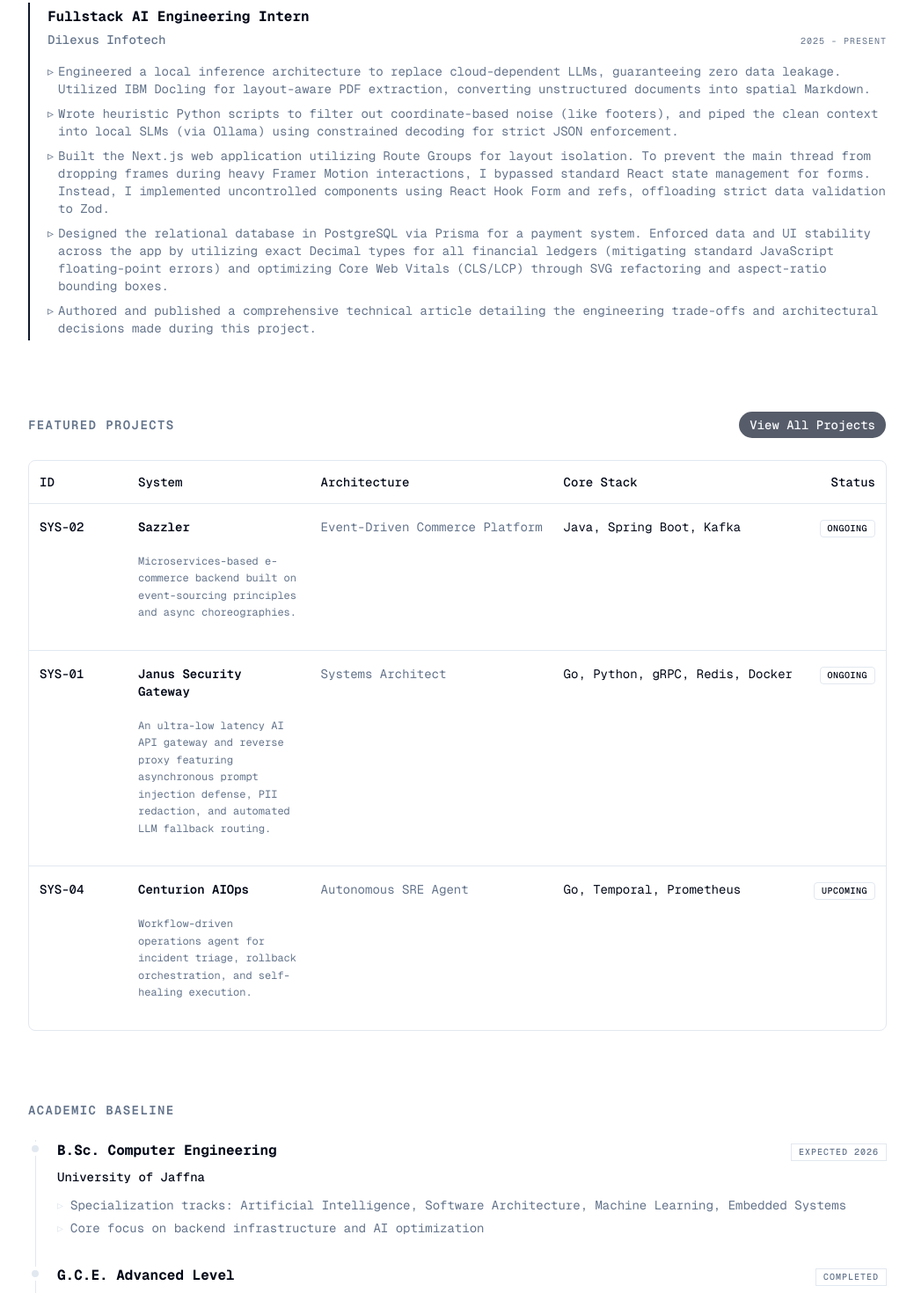
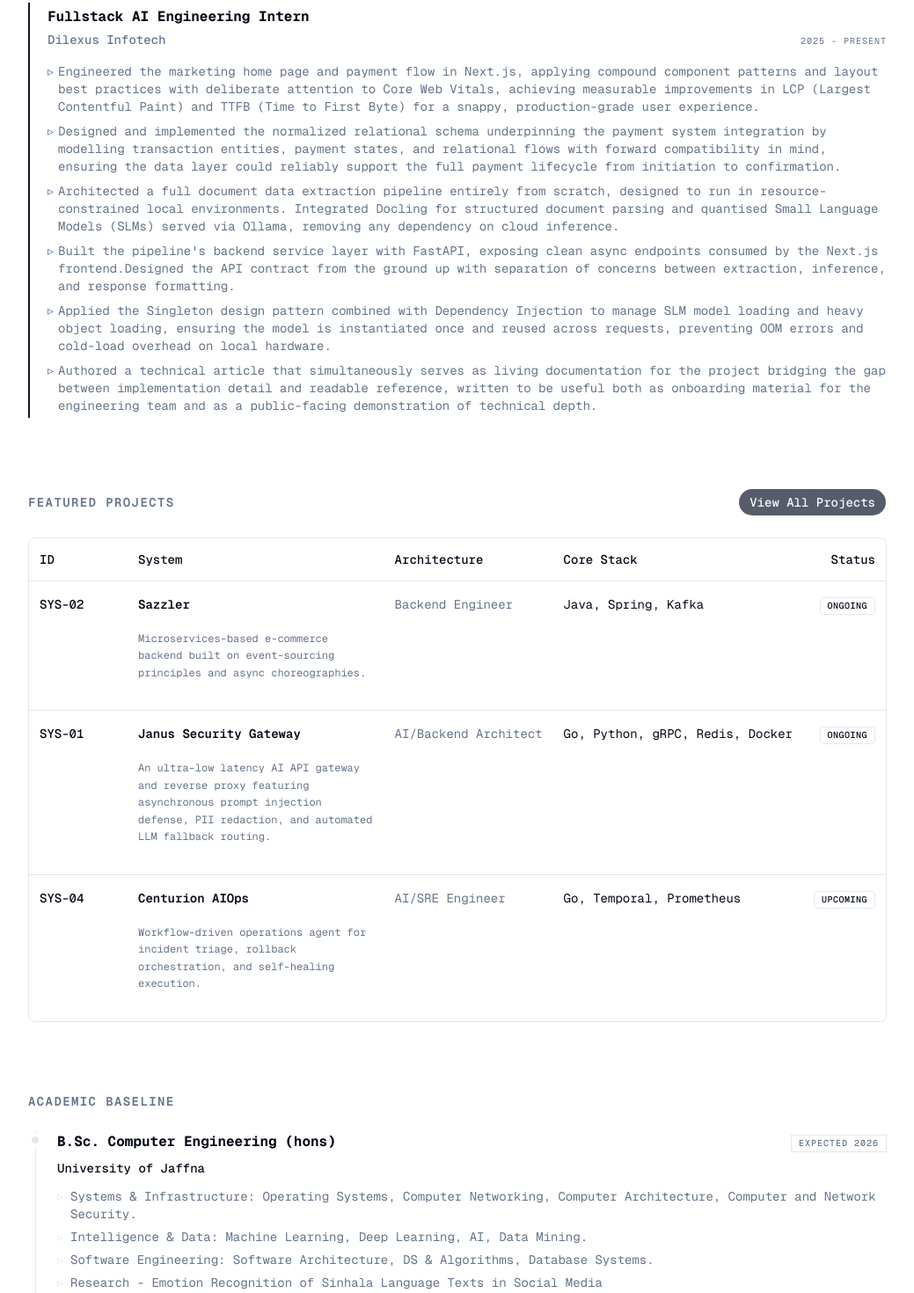
Before and after one commit to amodhyh/portfolio, a Next.js app: page / in a window 1280 px wide. Shown: the part 480-1950 px from the top of the page at 88% size, without its empty margins (120-1159 px from the left). Built offline with nearby package versions, Linux system fonts and the light colour scheme.

Commit message:
update the project and personal details

```diff
--- a/data/data.ts
+++ b/data/data.ts
@@ -27,21 +27,32 @@ export const experience: Experience[] = [
     role: "Fullstack AI Engineering Intern",
     period: "2025 - Present",
     details: [
-      `Engineered a local inference architecture to replace cloud-dependent LLMs, guaranteeing zero data leakage.
-      Utilized IBM Docling for layout-aware PDF extraction, converting unstructured documents into spatial Markdown. `,
-      `Wrote heuristic Python scripts to filter out coordinate-based noise (like footers), and piped the clean context into local
-      SLMs (via Ollama) using constrained decoding for strict JSON enforcement.`,
+`     Engineered the marketing home page and payment flow in Next.js, applying compound component
+patterns and layout best practices with deliberate attention to Core Web Vitals, achieving measurable
+improvements in LCP (Largest Contentful Paint) and TTFB (Time to First Byte) for a snappy, production-grade
+user experience.`,
 
-      `Built the Next.js web application utilizing Route Groups for layout isolation. To prevent the main thread from dropping
-      frames during heavy Framer Motion interactions, I bypassed standard React state management for forms. Instead, I implemented
-      uncontrolled components using React Hook Form and refs, offloading strict data validation to Zod.`,
+`Designed and implemented the normalized relational schema underpinning the payment system integration by modelling
+transaction entities, payment states, and relational flows with forward compatibility in
+mind, ensuring the data layer could reliably support the full payment lifecycle from initiation to confirmation.`,
 
-      `Designed the relational database in PostgreSQL via Prisma for a payment system. Enforced data and UI stability across the app by utilizing exact
-      Decimal types for all financial ledgers (mitigating standard JavaScript floating-point errors)
-      and optimizing Core Web Vitals (CLS/LCP) through SVG refactoring and aspect-ratio bounding boxes.`,
+`Architected a full document data extraction pipeline entirely from scratch, designed to
+run in resource-constrained local environments. Integrated Docling for structured document parsing and quantised
+Small Language Models (SLMs) served via Ollama, removing any dependency on cloud inference.`,
 
-      `Authored and published a comprehensive technical article detailing the engineering trade-offs and
-      architectural decisions made during this project. `
+`Built the pipeline's backend service layer with FastAPI, exposing clean async endpoints consumed
+by the Next.js frontend.Designed the API contract from the ground up with separation of concerns between
+extraction, inference, and response formatting.`,
+
+`Applied the Singleton design pattern combined with Dependency Injection to manage SLM model loading and heavy
+object loading, ensuring the model is instantiated once and reused across requests, preventing OOM errors and cold-load overhead
+on local hardware.`,
+
+`Authored a technical article that simultaneously serves as living documentation for the project
+bridging the gap between implementation detail and readable reference, written to be useful both
+as onboarding material for the engineering team and as a public-facing demonstration of technical depth.`,
+
+
     ]
   }
 ];
@@ -49,11 +60,16 @@ export const experience: Experience[] = [
 export const academics: Academic[] = [
   {
     institution: "University of Jaffna",
-    credential: "B.Sc. Computer Engineering",
+    credential: "B.Sc. Computer Engineering (hons)",
     period: "Expected 2026",
     details: [
-      "Specialization tracks: Artificial Intelligence, Software Architecture, Machine Learning, Embedded Systems",
-      "Core focus on backend infrastructure and AI optimization"
+      ` Systems & Infrastructure: Operating Systems, Computer Networking, Computer Architecture, Computer and Network Security.`,
+
+        `Intelligence & Data: Machine Learning, Deep Learning, AI, Data Mining.`,
+
+        `Software Engineering: Software Architecture, DS & Algorithms, Database Systems.`,
+
+        `Research - Emotion Recognition of Sinhala Language Texts in Social Media`
     ]
   },
   {
@@ -95,7 +111,8 @@ export const infrastructureMatrix = {
   "Languages": "C++, Go, Java, Python, TypeScript",
   "Orchestration & State": "Apache Kafka, Temporal.io, Docker",
   "Monitoring & Telemetry": "Prometheus",
-  "Frameworks & UI": "Spring Boot, Next.js, Tailwind CSS, FastAPI, React",
+  "Frameworks & UI": "Spring , Next.js, Tailwind CSS, FastAPI, React",
   "AI / ML ": "Pytorch, Scikit-learn ",
-  "Cloud":"AWS, Oracle(OCI)"
+  "Cloud": "AWS, Oracle(OCI)",
+  "CI/CD": "Github-Actions"
 };
--- a/data/projects.ts
+++ b/data/projects.ts
@@ -48,7 +48,7 @@ export const projects: ProjectRecord[] = [
     name: "Janus Security Gateway",
     githubUrl: "https://github.com/amodhyh/Janus",
     status: "Ongoing",
-    role: "Systems Architect",
+    role: "AI/Backend Architect",
     stack: "Go, Python, gRPC, Redis, Docker",
     shortDescription:
       "An ultra-low latency AI API gateway and reverse proxy featuring asynchronous prompt injection defense, PII redaction, and automated LLM fallback routing.",
@@ -71,8 +71,8 @@ export const projects: ProjectRecord[] = [
     name: "Sazzler",
     githubUrl: "https://github.com/amodhyh/Project-Sazzler",
     status: "Ongoing",
-    role: "Event-Driven Commerce Platform",
-    stack: "Java, Spring Boot, Kafka",
+    role: "Backend Engineer",
+    stack: "Java, Spring, Kafka",
     shortDescription:
       "Microservices-based e-commerce backend built on event-sourcing principles and async choreographies.",
     description:
@@ -92,7 +92,7 @@ export const projects: ProjectRecord[] = [
     name: "Portfolio",
     githubUrl: "https://github.com/amodhyh/portfolio",
     status: "Production",
-    role: "Frontend Engineering",
+    role: "Frontend Engineer",
     stack: "Next.js, TypeScript, Vercel",
     shortDescription:
       "Static site engineered to showcase backend architecture, system design case studies, and engineering maturity.",
@@ -109,7 +109,7 @@ export const projects: ProjectRecord[] = [
     name: "Centurion AIOps",
     githubUrl: "https://github.com/amodhyh/centurion-aiops",
     status: "Upcoming",
-    role: "Autonomous SRE Agent",
+    role: "AI/SRE Engineer",
     stack: "Go, Temporal, Prometheus",
     shortDescription:
       "Workflow-driven operations agent for incident triage, rollback orchestration, and self-healing execution.",
@@ -130,7 +130,7 @@ export const projects: ProjectRecord[] = [
   name: "Sortify",
   githubUrl: "https://github.com/amodhyh/Sortify",
   status: "Completed",
-  role: "Fullstack AI Garbage Classifier",
+  role: "Fullstack AI Engineer",
   stack: "React, FastAPI, Pytorch",
   shortDescription:
     "A full-stack AI application that processes and classifies waste materials using a custom machine learning model.",
@@ -144,4 +144,27 @@ export const projects: ProjectRecord[] = [
   architectureAlt: "Sortify architecture highlighting a React frontend communicating with a FastAPI and PyTorch inference server",
   relatedArticles: []
 },
+{
+  id: "SYS-06",
+  slug: "sinhala-emotion-recognition",
+  name: "Sinhala Emotion Recognition",
+  githubUrl: "https://github.com/amodhyh/emotion-detection", // Update with your actual repo link
+  status: "Ongoing",
+  role: "AI Researcher & Engineer",
+  stack: "SinBERT (RoBERTa), PyTorch, CNN, FastAPI",
+  shortDescription:
+    `A deep learning research project focused on multi-class emotion detection(Ekaman's
+    Basic Emotions) for the low-resource Sinhala language using a hybrid SinBERT-CNN architecture.`,
+  description:
+    `This project addresses the lack of emotional NLP tools for Sinhala by introducing a manually annotated dataset of 10,000+ social media comments[cite: 54, 257].
+    I engineered a hybrid SinBERT-CNN model to extract contextual embeddings alongside local syntactic n-grams.
+    The research involved a rigorous ablation study which revealed that while hybrid models excel in English,
+    the agglutinative nature of Sinhala and sub-word tokenization fragmentation can lead to
+    'destructive interference'.
+    The final system provides a benchmark Macro F1-score of ~0.71, establishing a
+    baseline for future multi-class emotion detection in low-resource South Asian languages.`,
+  architectureImage: "/projects/architecture/sinhala-emotion.svg",
+  architectureAlt: "Architecture diagram showing SinBERT (RoBERTa-based) encoder passing contextual embeddings to parallel 1D-CNN layers with kernel sizes 3, 4, and 5",
+  relatedArticles: []
+},
 ];
```
